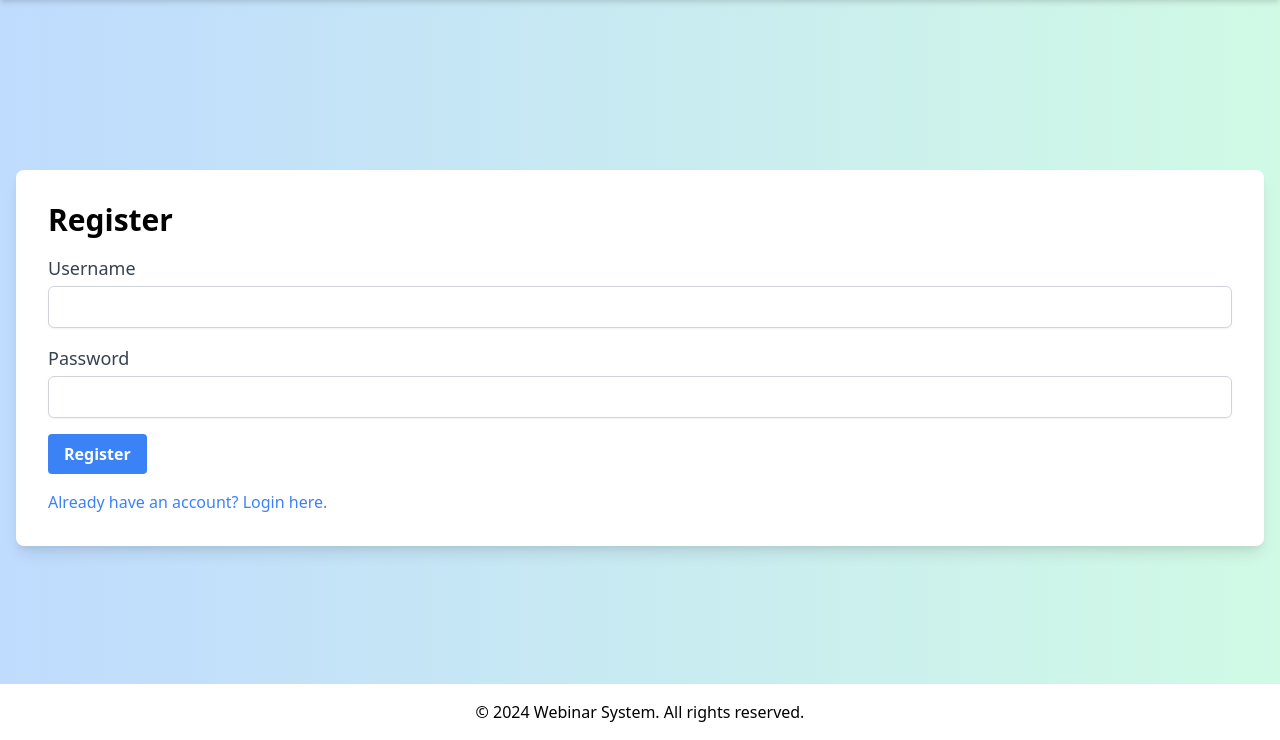
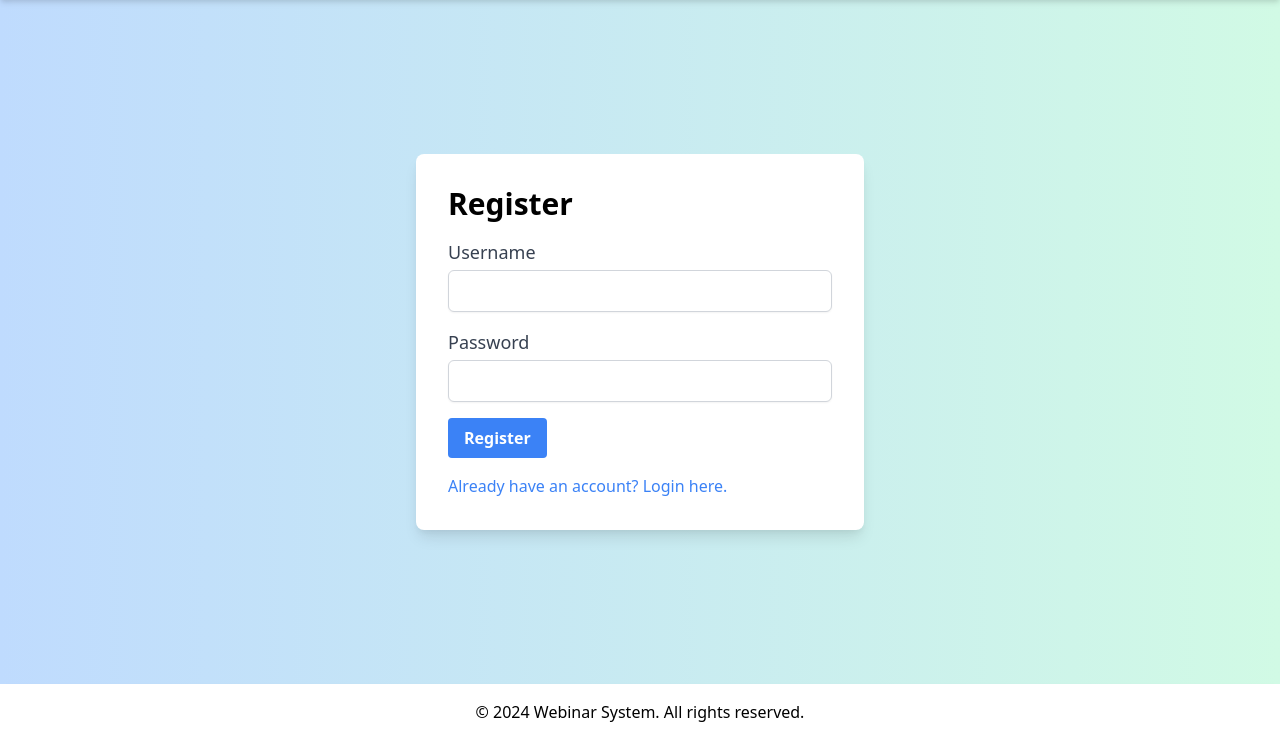
Before and after one commit to nadiarahmadinaa/webinar-system, a Flask app: page /register in a window 1280 px wide. Shown: the part 60-800 px from the top of the page. Run offline with Flask 3, Linux system fonts and the light colour scheme.

Commit message:
first ver: fix db

```diff
--- a/api/main.py
+++ b/api/main.py
@@ -19,7 +19,7 @@ from datetime import timedelta
 app = Flask(__name__)
 app.secret_key = 'your_secret_key'
 
-app.config['SQLALCHEMY_DATABASE_URI'] = 'sqlite:///system.db'
+app.config['SQLALCHEMY_DATABASE_URI'] = os.environ.get('POSTGRES_URL')
 app.config['SQLALCHEMY_TRACK_MODIFICATIONS'] = False
 #new
 app.config['UPLOAD_FOLDER'] = 'uploads/'  # Folder to store uploaded files
--- a/api/templates/register.html
+++ b/api/templates/register.html
@@ -3,7 +3,7 @@
 {% block title %}Register{% endblock %}
 
 {% block content %}
-<div class="bg-white p-8 rounded-lg shadow-lg mt-8 mx-auto">
+<div class="bg-white p-8 rounded-lg shadow-lg w-full max-w-md mx-auto">
     <h1 class="text-3xl font-bold mb-4">Register</h1>
     <form action="/register" method="post">
         <div class="mb-4">
--- a/requirements.txt
+++ b/requirements.txt
@@ -5,3 +5,4 @@ Flask-Migrate==4.0.7
 reportlab==4.2.0
 openpyxl==3.1.4
 pymupdf==1.24.7
+psycopg2-binary==2.9.9
```
Also changed, not shown: 2 other files.
